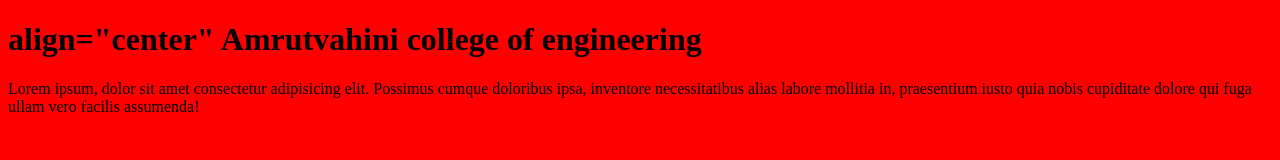
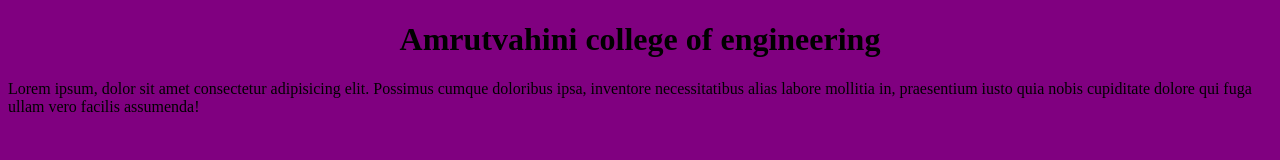
Before and after one commit to shravanimk13/Day1, a plain HTML site: page index.html in a window 1280 px wide. Drawn offline with Linux system fonts and the light colour scheme.

Commit message:
updated bg

```diff
--- a/index.html
+++ b/index.html
@@ -1,15 +1,15 @@
 <!DOCTYPE html>
 <html lang="en">
 <head>
-    <h1>
-       align="center" Amrutvahini college of engineering
-    </h1>
+
     <meta charset="UTF-8">
     <meta name="viewport" content="width=device-width, initial-scale=1.0">
     <title>Amrutvahini college of engineering</title>
 </head>
-<body bgcolor="red">
-
+<body bgcolor="purple">
+    <h1 align="center">
+        Amrutvahini college of engineering
+    </h1>
     <p>Lorem ipsum, dolor sit amet consectetur adipisicing elit. Possimus cumque doloribus ipsa, inventore necessitatibus alias labore mollitia in, praesentium iusto quia nobis cupiditate dolore qui fuga ullam vero facilis assumenda!</p>
 </body>
 </html>
```
Also changed, not shown: 1 other file.
